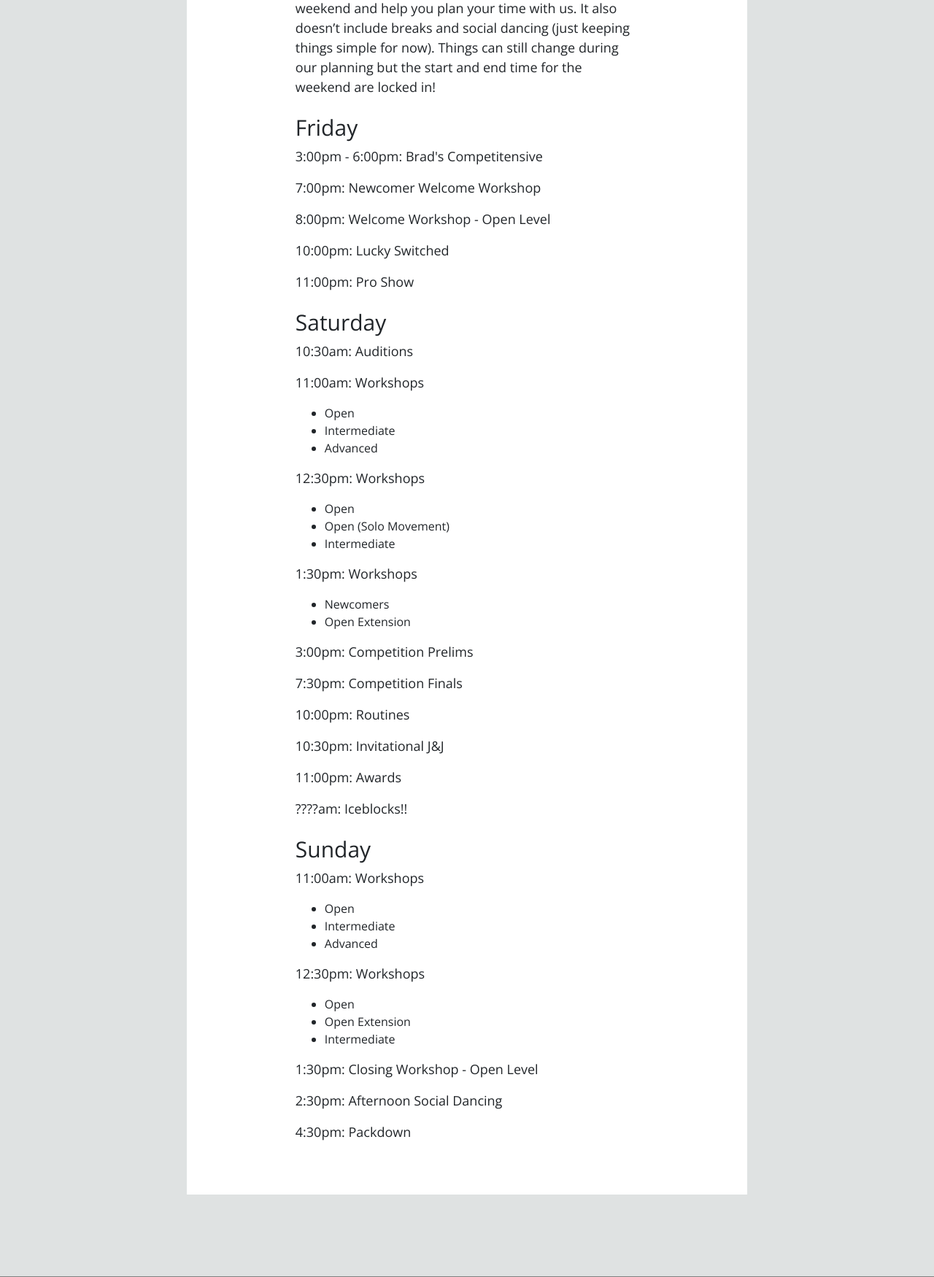
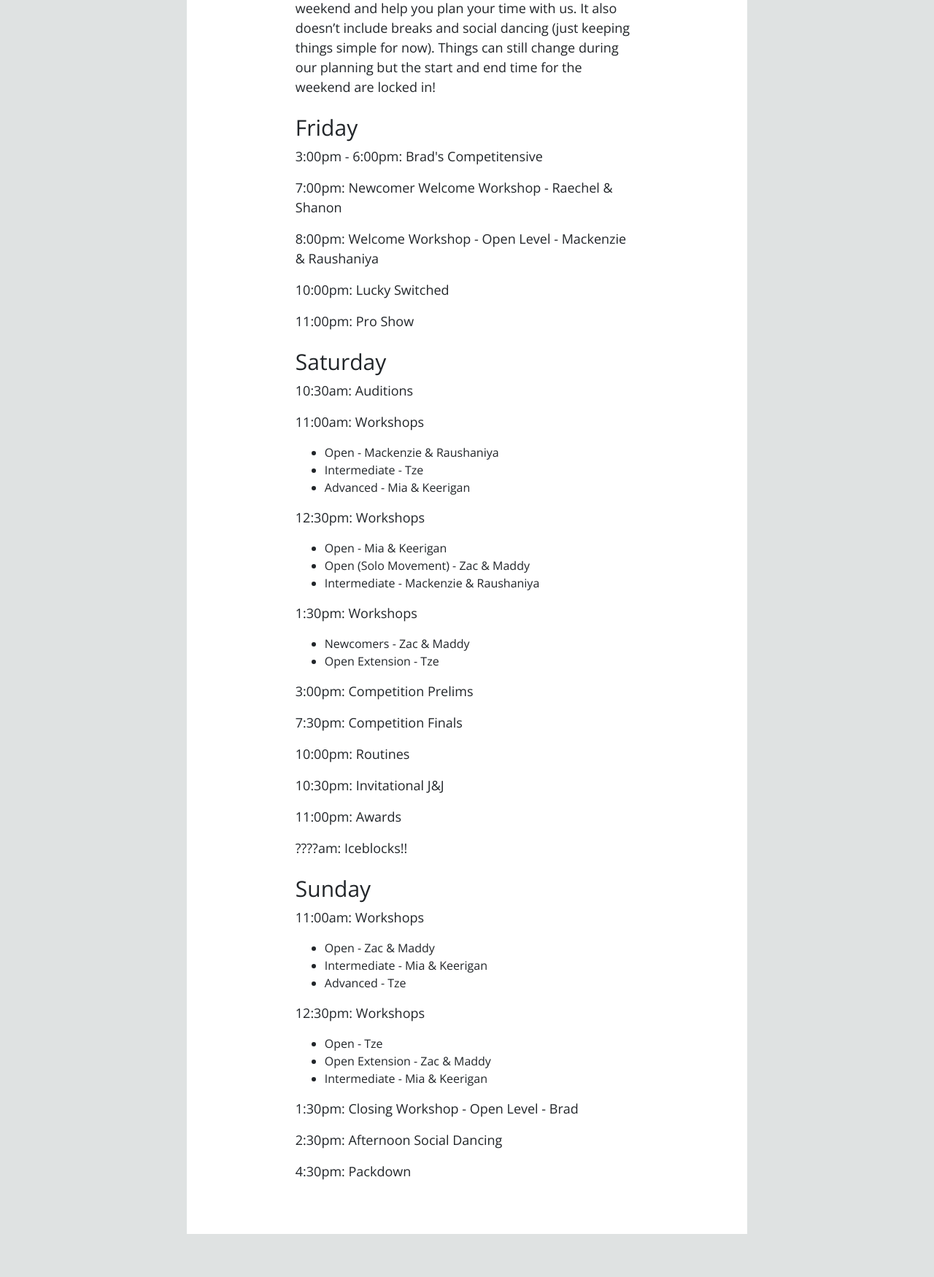
Before and after one commit to cherise-tan/swingvasion, a Node server app: page /schedule in a window 1280 px wide. Shown: the part 1748-3498 px from the top of the page at 73% size. Run offline with Node 20, Linux system fonts and the light colour scheme.

Commit message:
Add workshop teachers

```diff
--- a/views/schedule.ejs
+++ b/views/schedule.ejs
@@ -79,8 +79,10 @@
 
             <h3 class="p-0 mt-4">Friday</h3>
             <p>3:00pm - 6:00pm: Brad's Competitensive</p>
-            <p>7:00pm: Newcomer Welcome Workshop</p>
-            <p>8:00pm: Welcome Workshop - Open Level</p>
+            <p>7:00pm: Newcomer Welcome Workshop - Raechel & Shanon</p>
+            <p>
+              8:00pm: Welcome Workshop - Open Level - Mackenzie & Raushaniya
+            </p>
             <p>10:00pm: Lucky Switched</p>
             <p>11:00pm: Pro Show</p>
 
@@ -88,20 +90,20 @@
             <p>10:30am: Auditions</p>
             <p>11:00am: Workshops</p>
             <ul>
-              <li>Open</li>
-              <li>Intermediate</li>
-              <li>Advanced</li>
+              <li>Open - Mackenzie & Raushaniya</li>
+              <li>Intermediate - Tze</li>
+              <li>Advanced - Mia & Keerigan</li>
             </ul>
             <p>12:30pm: Workshops</p>
             <ul>
-              <li>Open</li>
-              <li>Open (Solo Movement)</li>
-              <li>Intermediate</li>
+              <li>Open - Mia & Keerigan</li>
+              <li>Open (Solo Movement) - Zac & Maddy</li>
+              <li>Intermediate - Mackenzie & Raushaniya</li>
             </ul>
             <p>1:30pm: Workshops</p>
             <ul>
-              <li>Newcomers</li>
-              <li>Open Extension</li>
+              <li>Newcomers - Zac & Maddy</li>
+              <li>Open Extension - Tze</li>
             </ul>
             <p>3:00pm: Competition Prelims</p>
             <p>7:30pm: Competition Finals</p>
@@ -113,17 +115,17 @@
             <h3 class="p-0 mt-4">Sunday</h3>
             <p>11:00am: Workshops</p>
             <ul>
-              <li>Open</li>
-              <li>Intermediate</li>
-              <li>Advanced</li>
+              <li>Open - Zac & Maddy</li>
+              <li>Intermediate - Mia & Keerigan</li>
+              <li>Advanced - Tze</li>
             </ul>
             <p>12:30pm: Workshops</p>
             <ul>
-              <li>Open</li>
-              <li>Open Extension</li>
-              <li>Intermediate</li>
+              <li>Open - Tze</li>
+              <li>Open Extension - Zac & Maddy</li>
+              <li>Intermediate - Mia & Keerigan</li>
             </ul>
-            <p>1:30pm: Closing Workshop - Open Level</p>
+            <p>1:30pm: Closing Workshop - Open Level - Brad</p>
             <p>2:30pm: Afternoon Social Dancing</p>
             <p>4:30pm: Packdown</p>
           </div>
```
